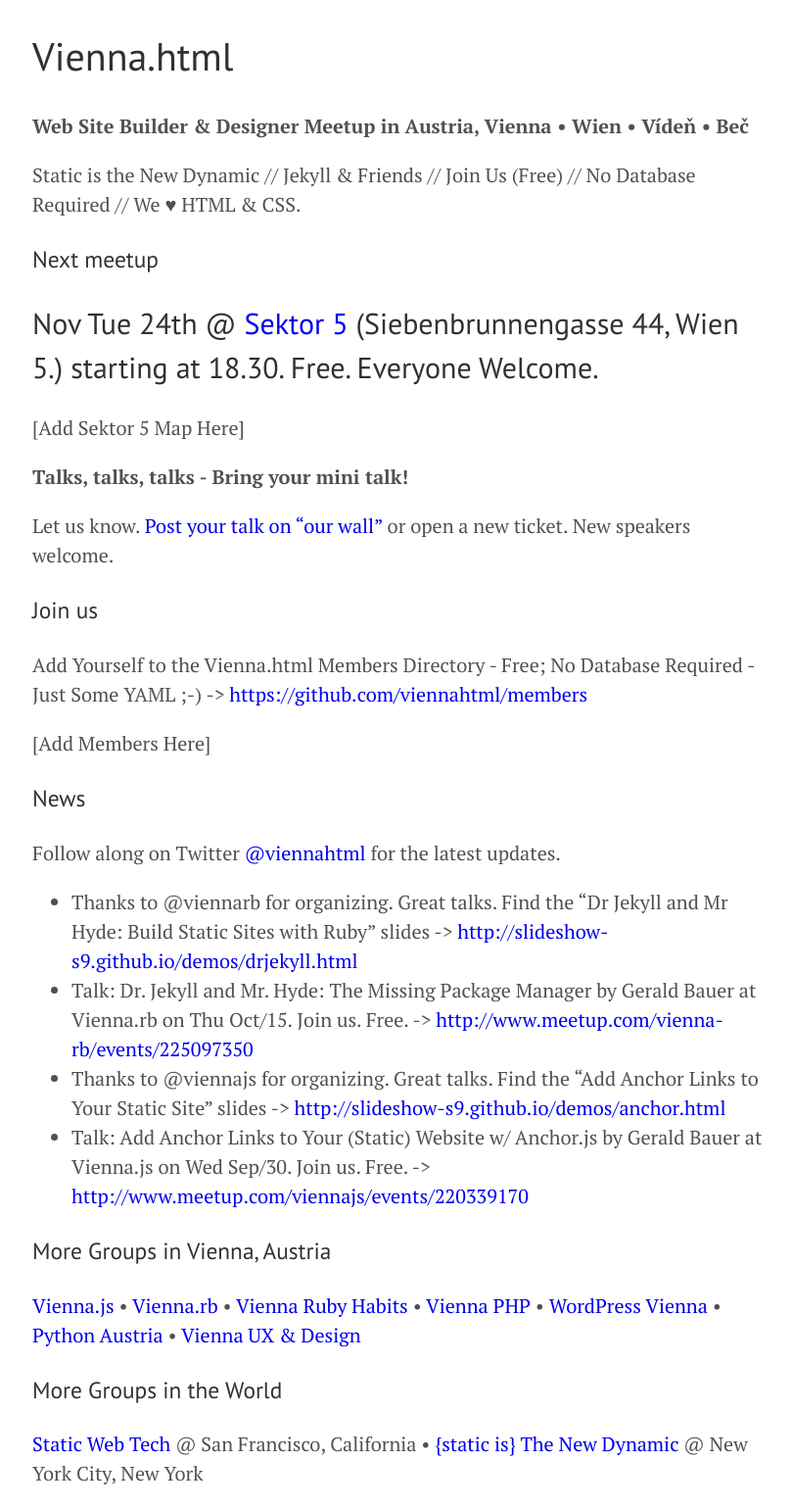
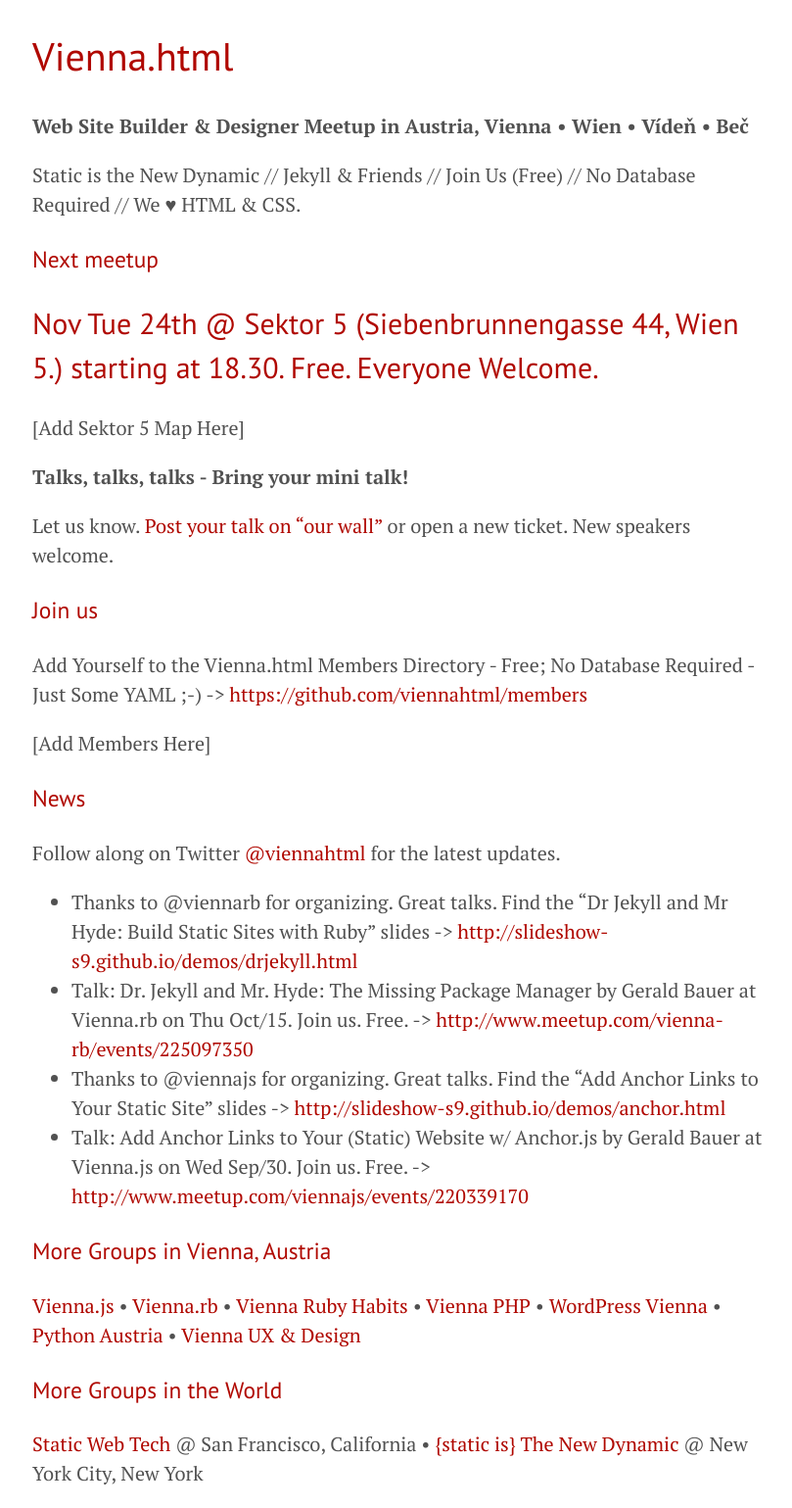
Before and after one commit to goodbyeaustria/archive, a Jekyll site: the page built from index.md, in a window 1280 px wide. Shown: the whole page at 98% size, without its empty margins (227-1036 px from the left). Built offline with Jekyll 4.4.1, drawn with Linux system fonts in a browser that asks for light colours.

Commit message:
Update style.css

```diff
--- a/css/style.css
+++ b/css/style.css
@@ -12,6 +12,7 @@
 
 a {
   /* color: #268bd2;   */
+  color: #b00800;  /* red */
   text-decoration: none;
 }
 a:hover,
@@ -25,6 +26,10 @@
   color: #313131;
 }
 
+h1, h2, h3 {
+  color: #b00800;  /* red */
+}
+
 .container {
     max-width: 38rem;
     padding-left: 1.5rem;
```
